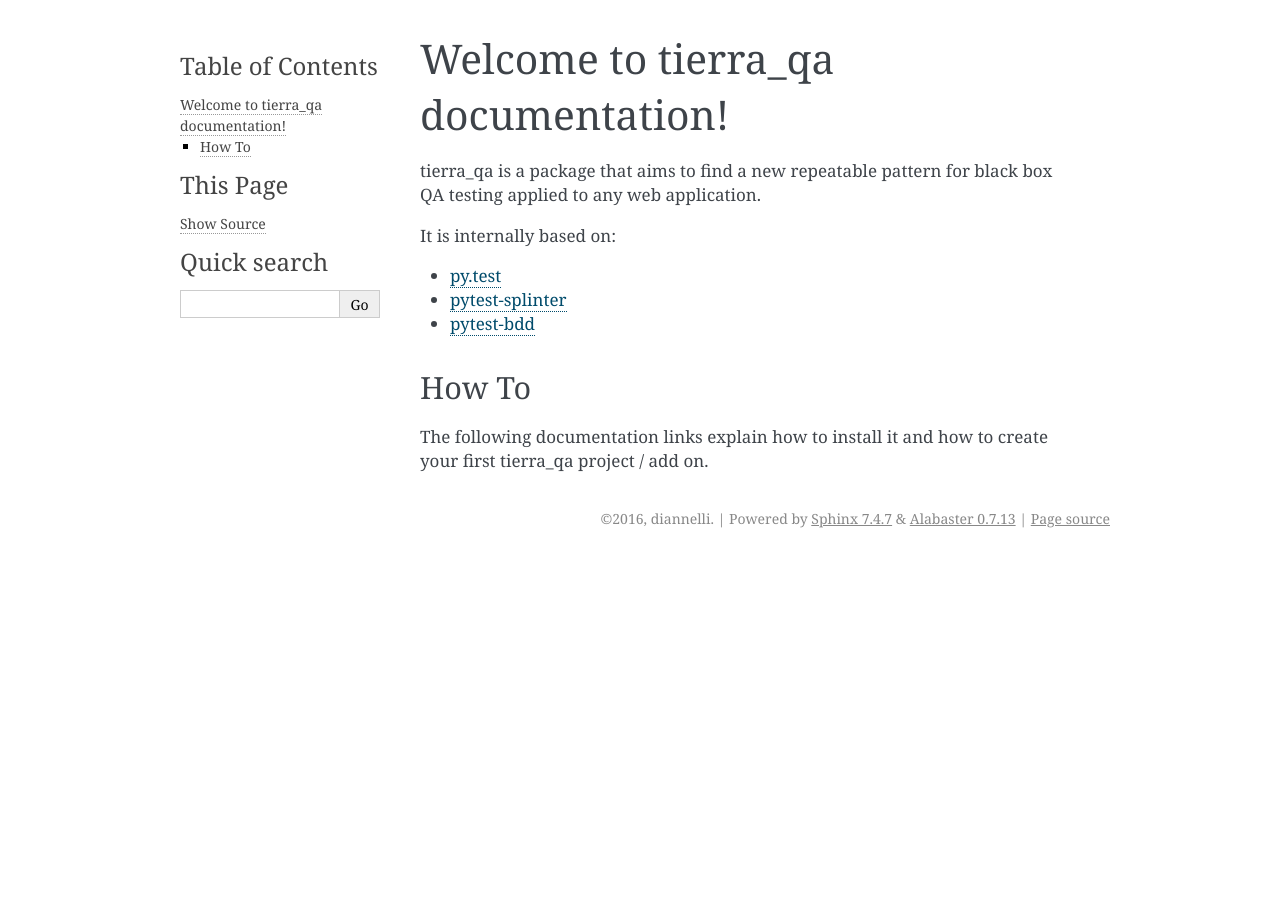
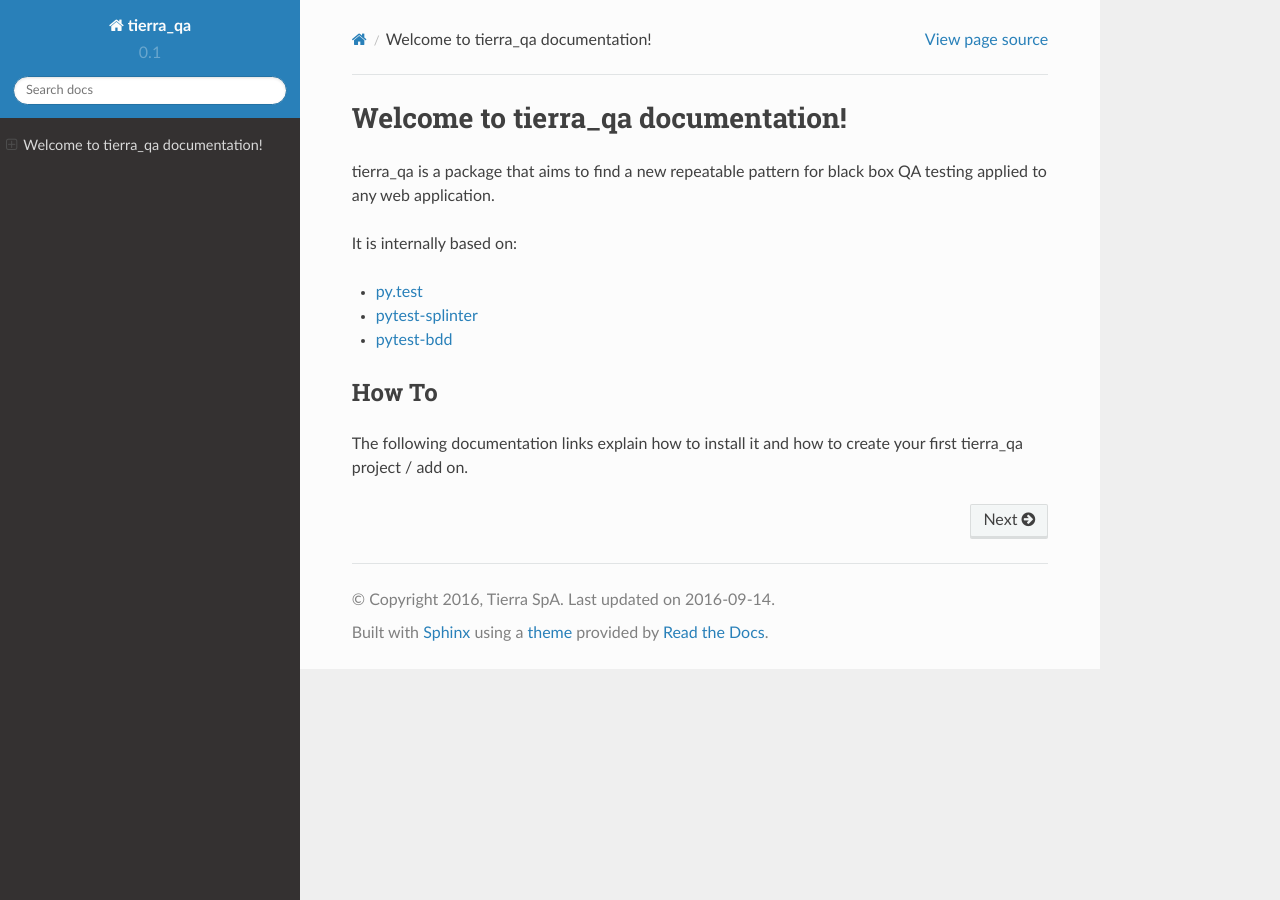
Before and after one commit to tierratelematics/tierra_qa, a Sphinx documentation site: the page built from docs/index.rst, in a window 1280 px wide. Built offline with Sphinx 7.4.7 and the Read the Docs theme 2.0.0, drawn with Linux system fonts in a browser that asks for light colours.

Commit message:
rtd theme configuration

```diff
--- a/docs/conf.py
+++ b/docs/conf.py
@@ -16,7 +16,7 @@
 # add these directories to sys.path here. If the directory is relative to the
 # documentation root, use os.path.abspath to make it absolute, like shown here.
 #
-# import os
+import os
 # import sys
 # sys.path.insert(0, os.path.abspath('.'))
 
@@ -51,8 +51,8 @@ master_doc = 'index'
 
 # General information about the project.
 project = u'tierra_qa'
-copyright = u'2016, diannelli'
-author = u'diannelli'
+copyright = u'2016, Tierra SpA'
+author = u'Tierra QA Team'
 
 # The version info for the project you're documenting, acts as replacement for
 # |version| and |release|, also used in various other places throughout the
@@ -121,7 +121,13 @@ todo_include_todos = True
 # The theme to use for HTML and HTML Help pages.  See the documentation for
 # a list of builtin themes.
 #
-html_theme = 'alabaster'
+# on_rtd is whether we are on readthedocs.org
+on_rtd = os.environ.get('READTHEDOCS') == 'True'
+
+if not on_rtd:  # only import and set the theme if we're building docs locally
+    import sphinx_rtd_theme
+    html_theme = 'sphinx_rtd_theme'
+    html_theme_path = [sphinx_rtd_theme.get_html_theme_path()]
 
 # Theme options are theme-specific and customize the look and feel of a theme
 # further.  For a list of options available for each theme, see the
@@ -167,7 +173,7 @@ html_static_path = ['_static']
 # bottom, using the given strftime format.
 # The empty string is equivalent to '%b %d, %Y'.
 #
-# html_last_updated_fmt = None
+html_last_updated_fmt = '%Y-%m-%d'
 
 # If true, SmartyPants will be used to convert quotes and dashes to
 # typographically correct entities.
@@ -235,7 +241,7 @@ html_static_path = ['_static']
 # html_search_scorer = 'scorer.js'
 
 # Output file base name for HTML help builder.
-htmlhelp_basename = 'tierra_qadoc'
+htmlhelp_basename = 'tierra_qa_doc'
 
 # -- Options for LaTeX output ---------------------------------------------
 
```
